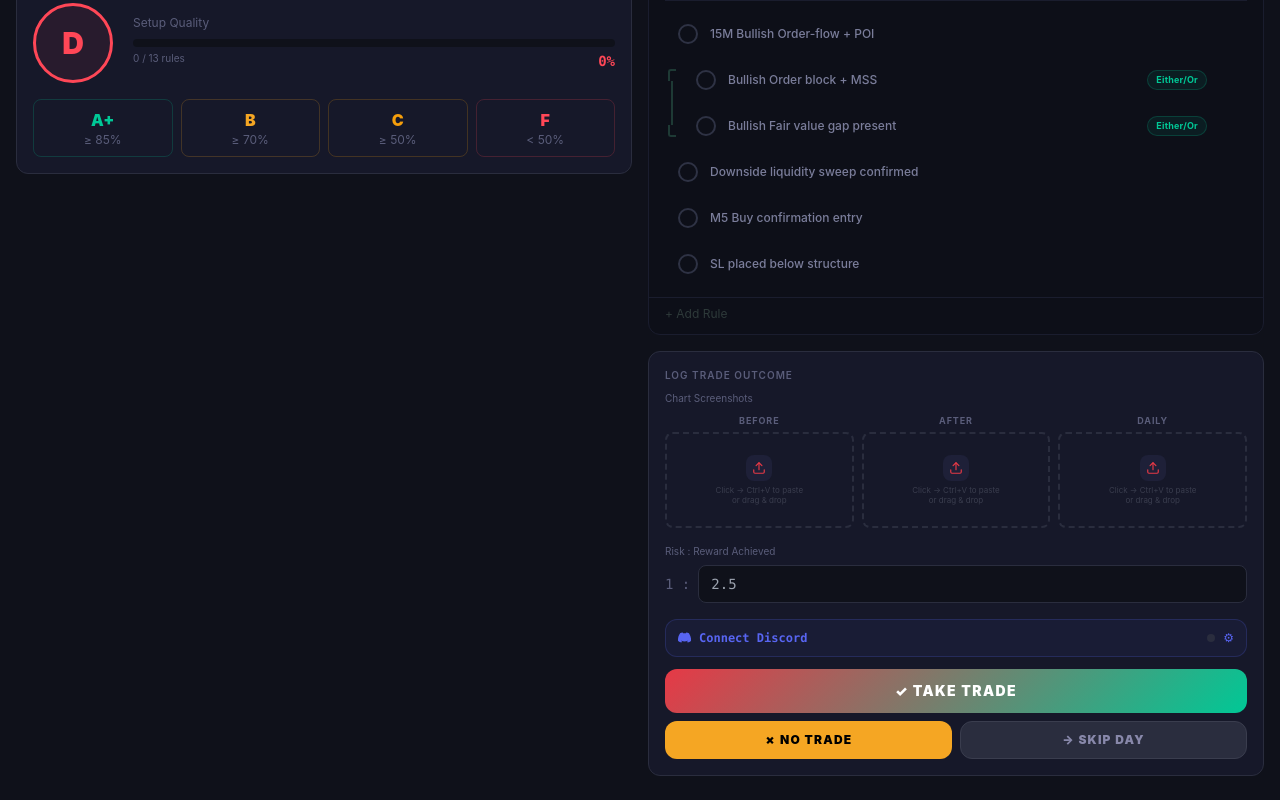
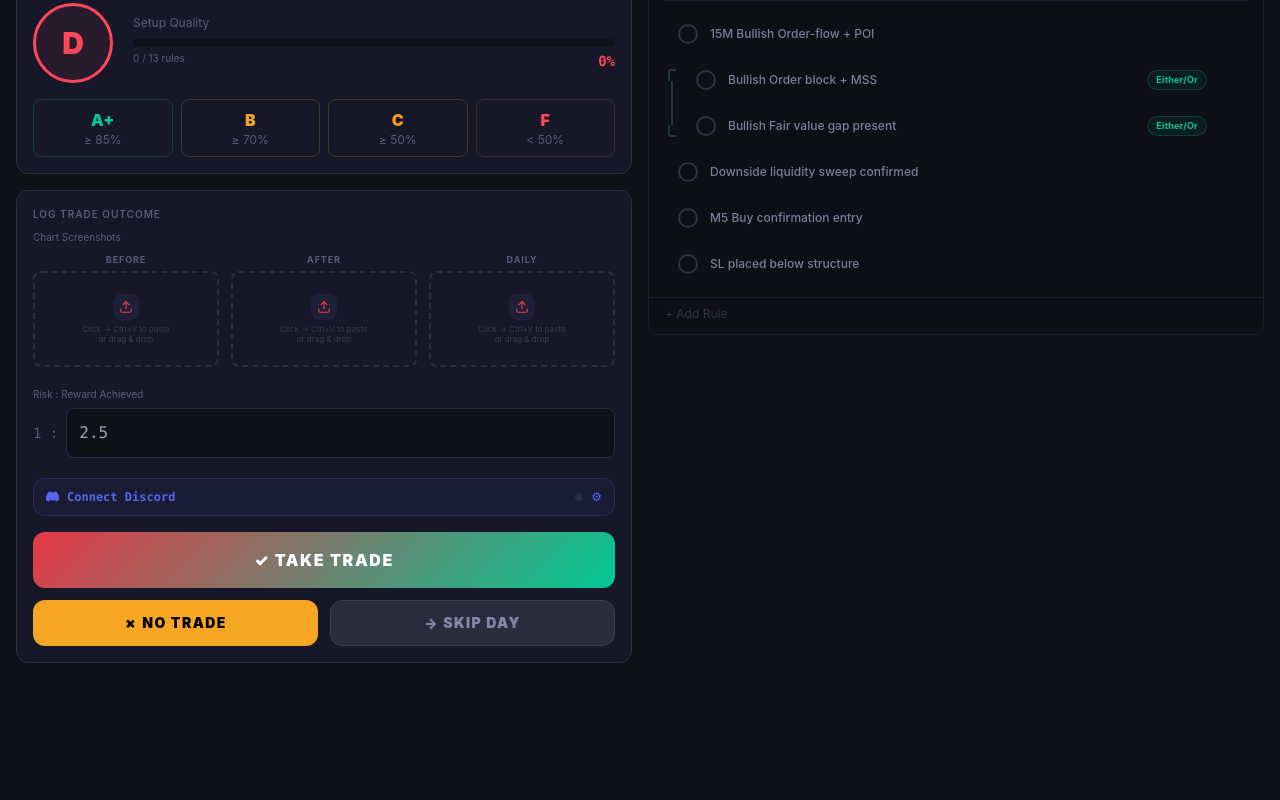
Before and after one commit to sabarfx666-spec/boy, a React (Vite) app: page / in a window 1280 px wide. Shown: the part 653-1453 px from the top of the page. After the commit the page ends 1340 px from the top, so only its background shows below. Built offline with nearby package versions, Linux system fonts and the light colour scheme.

Commit message:
feat: move Log Trade Outcome to left column, bigger layout
Co-Authored-By: Claude Sonnet 4.6 <noreply@anthropic.com>

```diff
--- a/src/App.jsx
+++ b/src/App.jsx
@@ -854,68 +854,45 @@ const JournalModule = ({ setTrades, date, setDate }) => {
           </div>
         </Card>
 
-      </div>
-
-      {/* ── Right Column ── */}
-      <div className="flex flex-col gap-4">
-
-        <RuleSection
-          rules={biasRules} setter={setBiasRules}
-          newVal={newBiasRule} setNew={setNewBiasRule}
-          label="HTF Bias"
-          subtitle="Daily & 4-Hour Timeframe"
-          expanded={htfExpanded} onToggle={() => setHtfExpanded(v => !v)}
-          onCheckedChange={(c, t) => setHtfScore({ c, t })}
-        />
-        <RuleSection
-          rules={entryRules} setter={setEntryRules}
-          newVal={newEntRule} setNew={setNewEntRule}
-          label="LTF Entry"
-          subtitle="15-Minute & 1-Hour Timeframe"
-          expanded={ltfExpanded} onToggle={() => setLtfExpanded(v => !v)}
-          onCheckedChange={(c, t) => setLtfScore({ c, t })}
-        />
-
         {/* Log Trade Outcome */}
         <Card>
           <Label>Log Trade Outcome</Label>
 
           {/* Chart Screenshots */}
-          <div className="mb-4">
+          <div className="mb-5">
             <div className="text-[10px] text-[#5a5d7a] mb-2">Chart Screenshots</div>
-            <div className="grid grid-cols-3 gap-2">
-              <ImageSlot label="Before"  value={imgBefore}  onChange={setImgBefore}  />
-              <ImageSlot label="After"   value={imgAfter}   onChange={setImgAfter}   />
-              <ImageSlot label="Daily"   value={imgDaily}   onChange={setImgDaily}   />
+            <div className="grid grid-cols-3 gap-3">
+              <ImageSlot label="Before" value={imgBefore} onChange={setImgBefore} />
+              <ImageSlot label="After"  value={imgAfter}  onChange={setImgAfter}  />
+              <ImageSlot label="Daily"  value={imgDaily}  onChange={setImgDaily}  />
             </div>
           </div>
 
           {/* R:R */}
-          <div className="mb-4">
+          <div className="mb-5">
             <div className="text-[10px] text-[#5a5d7a] mb-1.5">Risk : Reward Achieved</div>
             <div className="flex items-center gap-2">
               <span className="text-[#5a5d7a] text-sm font-mono">1 :</span>
               <input
                 type="number" step="0.1" placeholder="2.5" value={rr}
                 onChange={e => setRr(e.target.value)}
-                className="flex-1 bg-[#0f111a] border border-[#2a2d3e] rounded-lg px-3 py-2 text-sm text-white font-mono focus:outline-none focus:border-[#e63946]"
+                className="flex-1 bg-[#0f111a] border border-[#2a2d3e] rounded-lg px-3 py-3 text-base text-white font-mono focus:outline-none focus:border-[#e63946]"
               />
             </div>
           </div>
-
 
           {/* PnL preview */}
           {previewPnL !== null && (
-            <div className="mb-4 flex items-center justify-between p-3 rounded-lg bg-[#0f111a] border border-[#2a2d3e]">
+            <div className="mb-5 flex items-center justify-between p-4 rounded-lg bg-[#0f111a] border border-[#2a2d3e]">
               <span className="text-[10px] text-[#5a5d7a] uppercase tracking-wider">Estimated P&L</span>
-              <span className={`text-lg font-black font-mono ${previewPnL >= 0 ? 'text-[#00c896]' : 'text-[#ff4757]'}`}>
+              <span className={`text-xl font-black font-mono ${previewPnL >= 0 ? 'text-[#00c896]' : 'text-[#ff4757]'}`}>
                 {previewPnL >= 0 ? '+' : ''}${previewPnL.toFixed(2)}
               </span>
             </div>
           )}
 
           {/* Connect Discord */}
-          <div className="mb-3">
+          <div className="mb-4">
             <button
               onClick={() => { setWebhookInput(webhookUrl); setShowDiscordSettings(v => !v); }}
               className="w-full flex items-center justify-between px-3 py-2.5 rounded-xl transition-all"
@@ -968,30 +945,53 @@ const JournalModule = ({ setTrades, date, setDate }) => {
           </div>
 
           {/* 3 action buttons */}
-          <div className="flex flex-col gap-2">
+          <div className="flex flex-col gap-3">
             <button
               onClick={handleLog}
-              className="w-full py-3 rounded-xl font-black text-sm tracking-widest transition-all hover:opacity-90 active:scale-[0.98]"
+              className="w-full py-4 rounded-xl font-black text-base tracking-widest transition-all hover:opacity-90 active:scale-[0.98]"
               style={{ background: 'linear-gradient(135deg, #e63946, #00c896)', color: 'white' }}
             >
               ✓ TAKE TRADE
             </button>
-            <div className="grid grid-cols-2 gap-2">
+            <div className="grid grid-cols-2 gap-3">
               <button
                 onClick={handleNoTrade}
-                className="py-2.5 rounded-xl font-black text-xs tracking-widest transition-all hover:opacity-90 active:scale-[0.98] bg-[#f5a623] text-black"
+                className="py-3 rounded-xl font-black text-sm tracking-widest transition-all hover:opacity-90 active:scale-[0.98] bg-[#f5a623] text-black"
               >
                 ✗ NO TRADE
               </button>
               <button
                 onClick={handleSkipDay}
-                className="py-2.5 rounded-xl font-black text-xs tracking-widest transition-all hover:opacity-90 active:scale-[0.98] bg-[#2a2d3e] text-[#8888aa] hover:text-white border border-[#3a3d4e]"
+                className="py-3 rounded-xl font-black text-sm tracking-widest transition-all hover:opacity-90 active:scale-[0.98] bg-[#2a2d3e] text-[#8888aa] hover:text-white border border-[#3a3d4e]"
               >
                 → SKIP DAY
               </button>
             </div>
           </div>
         </Card>
+
+      </div>
+
+      {/* ── Right Column ── */}
+      <div className="flex flex-col gap-4">
+
+        <RuleSection
+          rules={biasRules} setter={setBiasRules}
+          newVal={newBiasRule} setNew={setNewBiasRule}
+          label="HTF Bias"
+          subtitle="Daily & 4-Hour Timeframe"
+          expanded={htfExpanded} onToggle={() => setHtfExpanded(v => !v)}
+          onCheckedChange={(c, t) => setHtfScore({ c, t })}
+        />
+        <RuleSection
+          rules={entryRules} setter={setEntryRules}
+          newVal={newEntRule} setNew={setNewEntRule}
+          label="LTF Entry"
+          subtitle="15-Minute & 1-Hour Timeframe"
+          expanded={ltfExpanded} onToggle={() => setLtfExpanded(v => !v)}
+          onCheckedChange={(c, t) => setLtfScore({ c, t })}
+        />
+
       </div>
     </div>
   );
```
